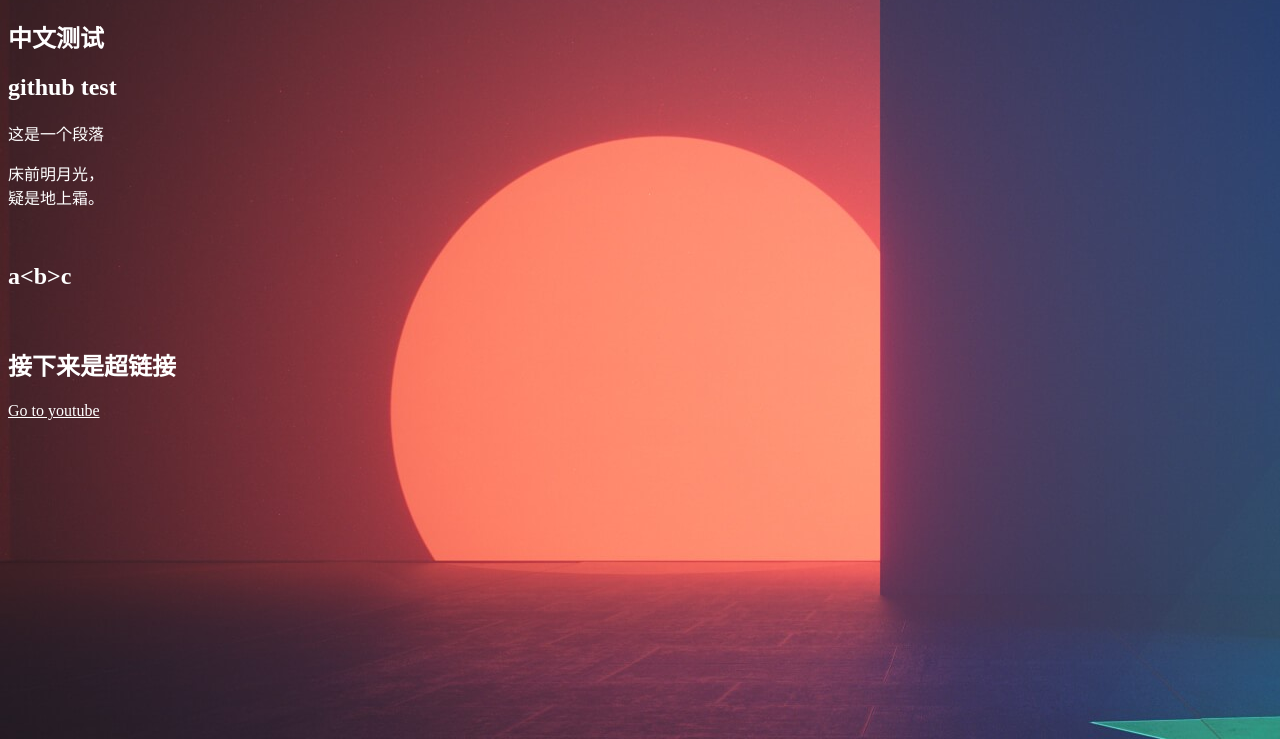
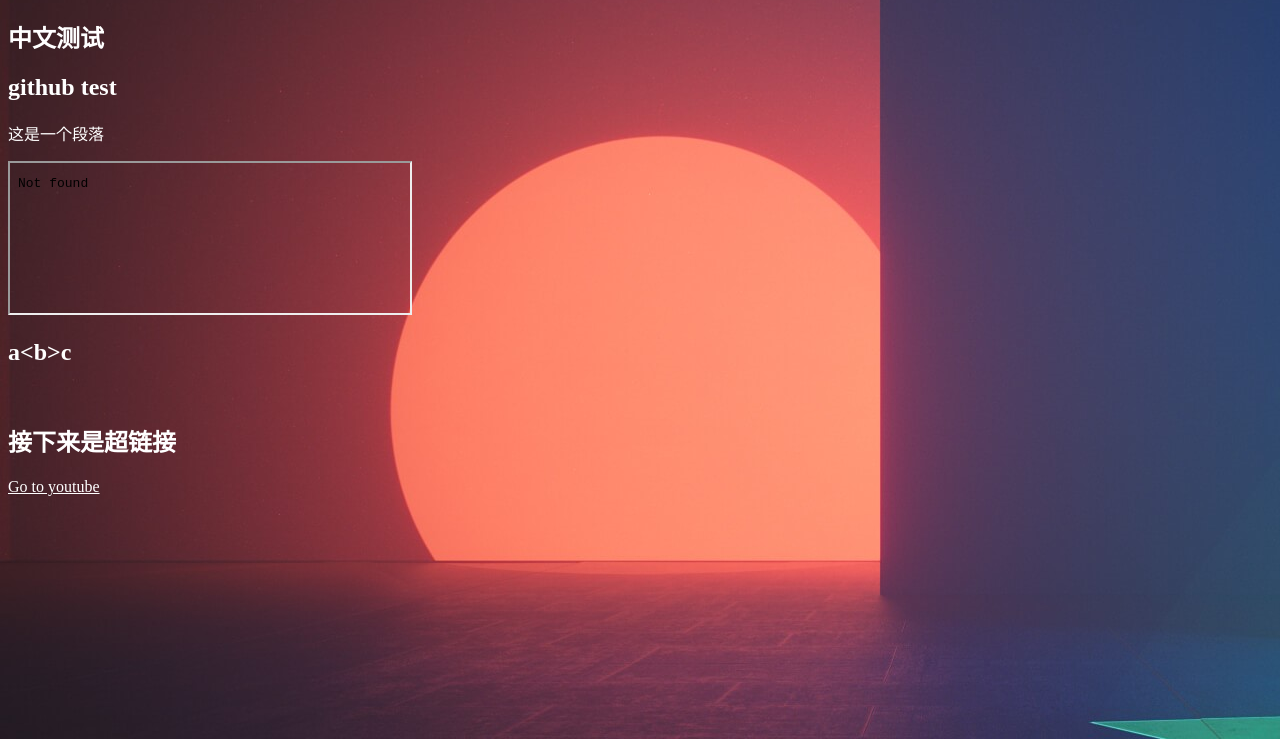
Before and after one commit to WenzeJin/WenzeJin.github.io, a plain HTML site: page index.html in a window 1280 px wide. Shown: the part 61-800 px from the top of the page. Drawn offline with Linux system fonts and the light colour scheme.

Commit message:
iframe update

```diff
--- a/index.html
+++ b/index.html
@@ -15,12 +15,7 @@
         <h2 class="colorwhite">中文测试</h2>
         <h2 class="colorwhite">github test</h2>
         <p class="colorwhite">这是一个段落</p>
-        <p class="colorwhite">
-            床前明月光，<br />
-            疑是地上霜。<br />
-        </p>
-
-
+        <iframe src="www.baidu.com" width="400"></iframe>
         <br />
         <h2 class="colorwhite">a&lt;b&gt;c</h2>
         <br />
```
